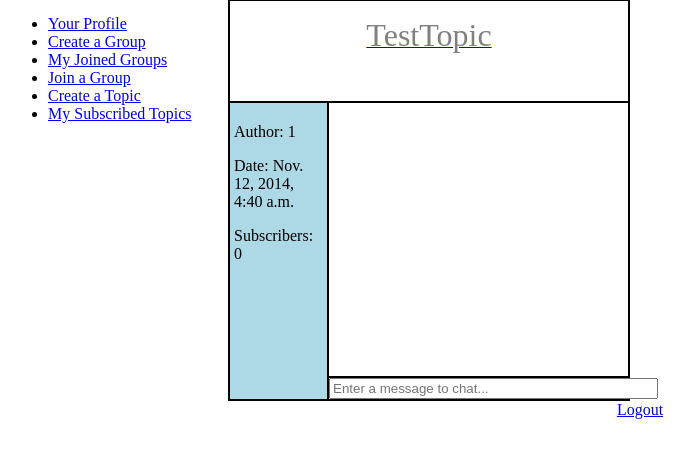
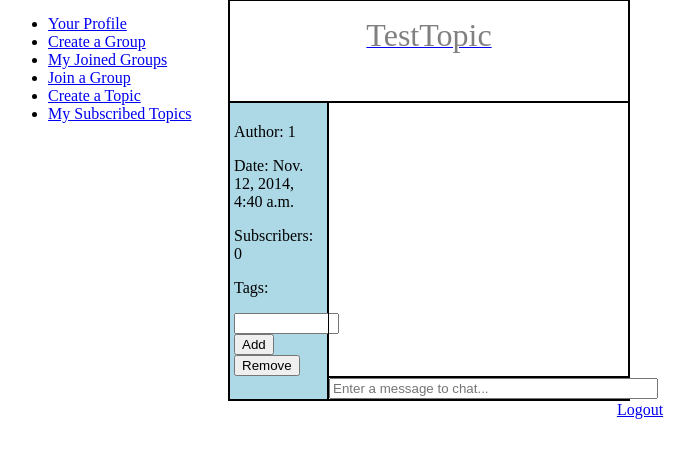
Before and after one commit to csc301-fall2014/Proj-Evening-Team8-repo, a Django app: page /mainsite/messageboard/ in a window 1280 px wide. Shown: the part 81-539 px from the top of the page, without its empty margins (0-695 px from the left). Run offline with Django 3.2, Linux system fonts and the light colour scheme; a user stored in the database is signed in; data comes from the database, SQL or seed files in the repository; both versions use the stored data as it was after the commit; data that the repository does not hold is empty; some libraries are stand-ins or nearby versions.

Commit message:
Inserted all tag functionality into table view.

```diff
--- a/messageboard/mainsite/templates/tableview.html
+++ b/messageboard/mainsite/templates/tableview.html
@@ -36,6 +36,24 @@
                         <p>Author: {{ topic.creator }}</p>
                         <p>Date: {{ topic.pub_date }}</p>
                         <p>Subscribers: {{ topic.subscriptions.count }}</p>
+                        <p>
+                            Tags:
+                            {% for tag in topic.tags.all %}
+                                {{ tag }}
+                            {% endfor %}
+                        </p>
+                        <p>
+                            {% if topic.creator.username == user.username %}
+                                <form action="" method="POST">
+                                    {% csrf_token %}
+                                    <input type="hidden" name="topic" value="{{ topic.id }}"/>
+                                    <input type="text" name="tag_name" size="10"/>
+                                    <input type="submit" name="add_tag" value="Add"/>
+                                    <input type="submit" name="remove_tag" value="Remove"/>
+                                </form>
+                                <p>{{ tag_error }}</p>
+                            {% endif %}
+                        </p>
                     </div>
                     <div class="messages" align="left">
                         {% for msg in messages %}
@@ -51,8 +69,8 @@
                          <form id="new_message" action= "" method="post">
                             {% csrf_token %}
                             <input type="text" id="message_content" name="message_content" size="38" autocomplete="off" placeholder="Enter a message to chat..."/>
-                            <input name="topic" type="HIDDEN" value="{{ topic.id }}"/>
-                            <input type="SUBMIT" name="POST" value="Post" hidden="true"/>
+                            <input type="hidden" name="topic" value="{{ topic.id }}"/>
+                            <input type="submit" name="post" value="Post" hidden="true"/>
                         </form>
                     </div>
                 </div>
--- a/messageboard/mainsite/views.py
+++ b/messageboard/mainsite/views.py
@@ -20,7 +20,8 @@ from os.path import join as pjoin
 
 @login_required(login_url='/mainsite/login')
 def tableview(request):
-    if "POST" in request.POST:
+    tag_error = ""  # Displayed error message when creating/deleting tags.
+    if "post" in request.POST:
         message = Message()
         message.creator = request.user
         current_topic = Topic.objects.get(id=request.POST['topic'])
@@ -28,9 +29,46 @@ def tableview(request):
         message.message_content = request.POST['message_content']
         message.save()
         return HttpResponseRedirect(reverse('mainsite:messageboard'))
+    elif "add_tag" in request.POST:
+        tag_name = request.POST['tag_name']
+        current_topic = Topic.objects.get(id=request.POST['topic'])
+        if tag_name:
+            try:
+                tag = Tag.objects.get(tag_name=tag_name)
+                current_topic.tags.add(tag)
+            except Tag.DoesNotExist:
+                tag = Tag()
+                tag.tag_name = tag_name
+                try:
+                    tag.full_clean()  # Validate tag, not done automatically
+                    tag.save()
+                    current_topic.tags.add(tag)
+                except ValidationError as e:
+                    tag_error = str(e.message_dict['tag_name'])[2:-2]  # Trim [' and ']
+    elif "remove_tag" in request.POST:
+        tag_name = request.POST['tag_name']
+        current_topic = Topic.objects.get(id=request.POST['topic'])
+        if tag_name:
+            try:
+                tag = Tag.objects.get(tag_name=tag_name)
+                current_topic.tags.remove(tag)
+
+                # Remove both sides of the relation
+                current_topic.tags.remove(tag)
+                tag.tagged_topics.remove(current_topic)
+
+                # Delete tag if not in use
+                if not tag.tagged_topics.all():
+                    tag.delete()
+            except Tag.DoesNotExist:
+                pass  # Do nothing is tag doesn't exist
+
     topic_list = Topic.objects.all()
     message_list = Message.objects.all()
-    return render(request, 'tableview.html', {'topics': topic_list, 'messages': message_list})
+    return render(request, 'tableview.html', {
+        'topics': topic_list,
+        'messages': message_list,
+        'tag_error': tag_error})
 
 
 # Not a view, helper function for notices (a richer and more customizable HttpResponse)
```
Also changed, not shown: messageboard/db.sqlite3.
